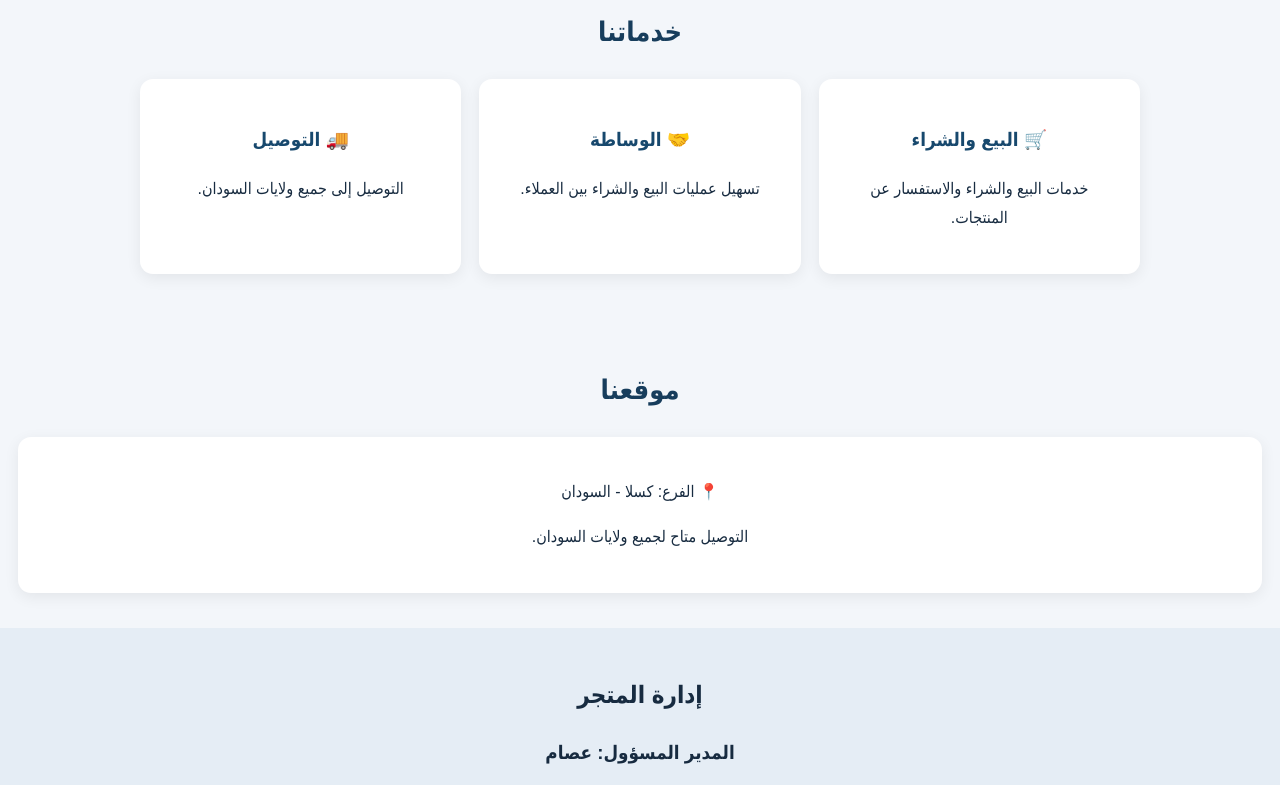
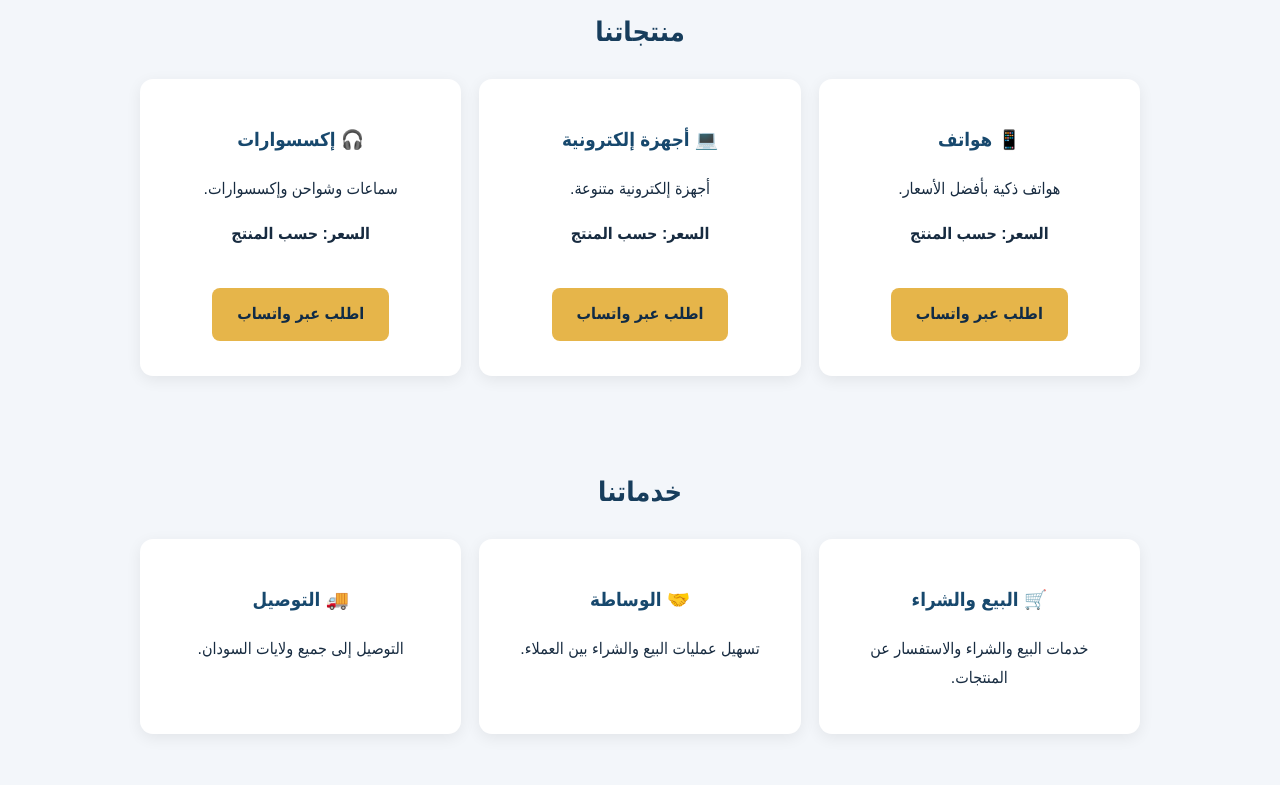
Before and after one commit to 217scatter-gif/-, a plain HTML site: page index.html in a window 1280 px wide. Shown: the part 940-1725 px from the top of the page. Drawn offline with Linux system fonts and the light colour scheme.

Commit message:
Update index.html

```diff
--- a/index.html
+++ b/index.html
@@ -139,7 +139,38 @@ padding:18px;
 </div>
 </section>
 
-<section id="services">
+<section id="products">
+<h2 class="title">منتجاتنا</h2>
+
+<div class="cards">
+
+<div class="card">
+<h3>📱 هواتف</h3>
+<p>هواتف ذكية بأفضل الأسعار.</p>
+<strong>السعر: حسب المنتج</strong>
+<br><br>
+<a class="btn" href="https://wa.me/249114823421">اطلب عبر واتساب</a>
+</div>
+
+<div class="card">
+<h3>💻 أجهزة إلكترونية</h3>
+<p>أجهزة إلكترونية متنوعة.</p>
+<strong>السعر: حسب المنتج</strong>
+<br><br>
+<a class="btn" href="https://wa.me/249114823421">اطلب عبر واتساب</a>
+</div>
+
+<div class="card">
+<h3>🎧 إكسسوارات</h3>
+<p>سماعات وشواحن وإكسسوارات.</p>
+<strong>السعر: حسب المنتج</strong>
+<br><br>
+<a class="btn" href="https://wa.me/249114823421">اطلب عبر واتساب</a>
+</div>
+
+</div>
+  </section>
+  <section id="services">
 <h2 class="title">خدماتنا</h2>
 
 <div class="cards">
```
